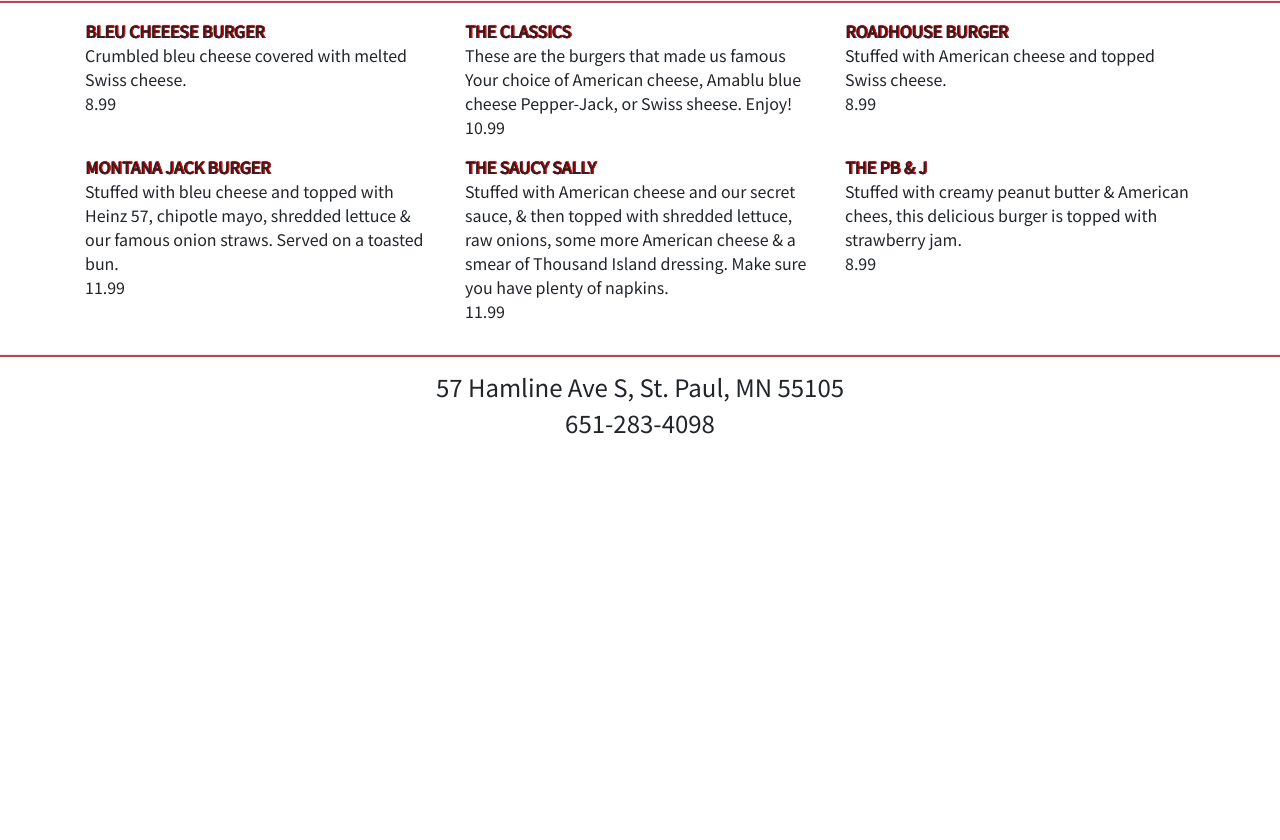
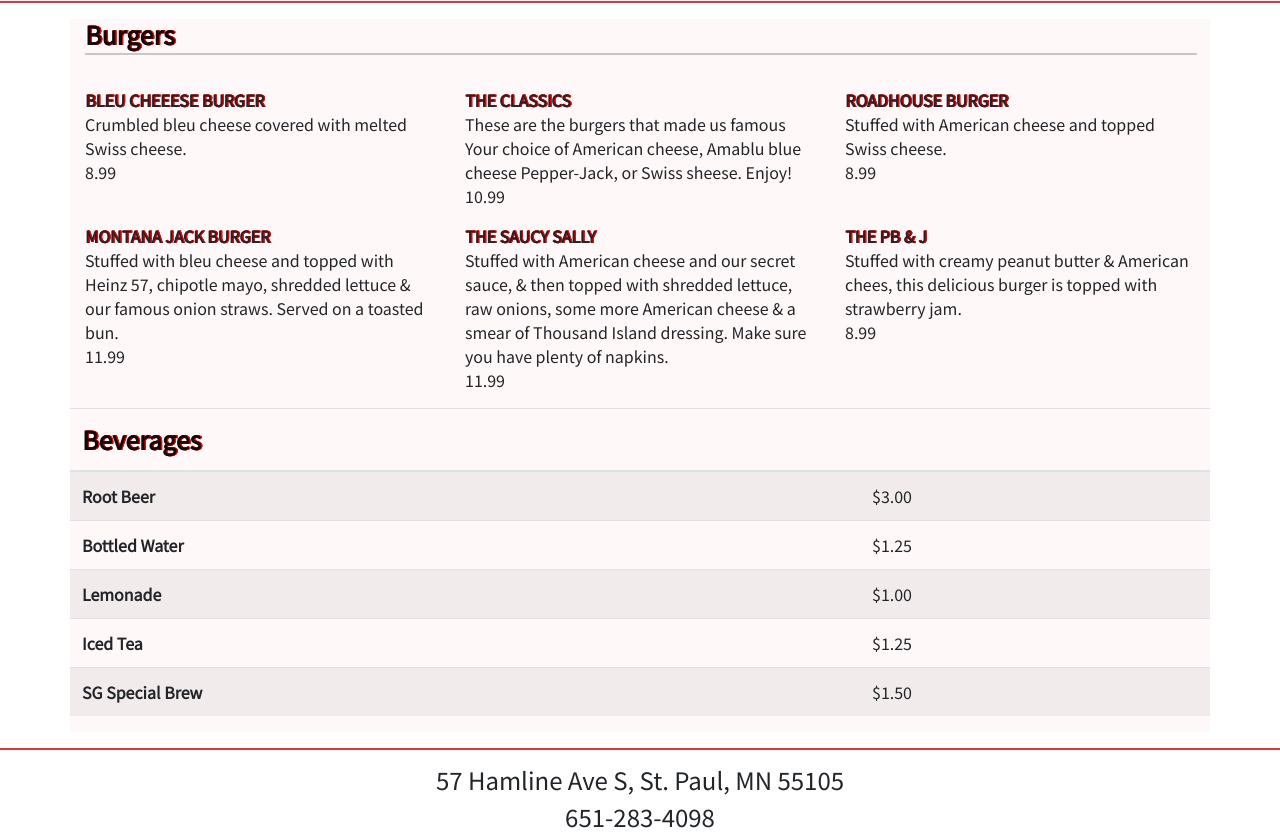
Before and after one commit to SeriousE2/restaurant_site, a plain HTML site: page menu.html in a window 1280 px wide. Shown: the part 177-1017 px from the top of the page. Before the commit the page ends 800 px from the top, so only its background shows below. Drawn offline with nearby package versions, Linux system fonts and the light colour scheme.

Commit message:
second commit

```diff
--- a/menu.html
+++ b/menu.html
@@ -17,6 +17,9 @@
 </head>
 
 <body>
+  <noscript>
+    <h1 class="display-5">Please enable Javascript on your browser for optimal use.</h1>
+  </noscript>
   <section id="header" class="jumbotron p-0 pb-3 mb-1">
 
     <h1 id="headerText" class="display-2 text-center text-white"> The Burger Factory</h1>
@@ -37,47 +40,129 @@
   </ul>
   <hr class="mt-1 border border-danger">
 
-  <section class="container">
+  <section id="menuBackGround" class="container">
+    <h3 class="drinkHeader mb-1">Burgers</h3>
+    <hr id="underLine" class="mt-1">
     <div class="row">
       <div class="col-md-12 align-items-center">
 
         <div class="row">
-
           <div class="col-md-4 col-sm-6">
             <div class="thumbnail">
-                              <p><span class="foodHeader">BLEU CHEEESE BURGER</span><br/> Crumbled bleu cheese covered with melted Swiss cheese. <br/> 8.99</p>
+              <p><span class="foodHeader">BLEU CHEEESE BURGER</span><br /> Crumbled bleu cheese covered with melted
+                Swiss cheese. <br /> 8.99</p>
             </div>
           </div>
           <div class="col-md-4 col-sm-6">
             <div class="thumbnail">
 
-                              <p><span class="foodHeader">THE CLASSICS</span><br/> These are the burgers that made us famous Your choice of American cheese, Amablu blue cheese Pepper-Jack, or Swiss sheese. Enjoy! <br/> 10.99</p>
+              <p><span class="foodHeader">THE CLASSICS</span><br /> These are the burgers that made us famous Your
+                choice of American cheese, Amablu blue cheese Pepper-Jack, or Swiss sheese. Enjoy! <br /> 10.99</p>
             </div>
           </div>
           <div class="col-md-4 col-sm-6">
             <div class="thumbnail">
-                              <p><span class="foodHeader">ROADHOUSE BURGER</span><br/>Stuffed with American cheese and topped Swiss cheese. <br/> 8.99</p>
+              <p><span class="foodHeader">ROADHOUSE BURGER</span><br />Stuffed with American cheese and topped Swiss
+                cheese. <br /> 8.99</p>
             </div>
           </div>
           <div class="col-md-4 col-sm-6">
             <div class="thumbnail">
-                              <p><span class="foodHeader">MONTANA JACK BURGER</span><br/>Stuffed with bleu cheese and topped with Heinz 57, chipotle mayo, shredded lettuce & our famous onion straws. Served on a toasted bun. <br/> 11.99</p>
+              <p><span class="foodHeader">MONTANA JACK BURGER</span><br />Stuffed with bleu cheese and topped with Heinz
+                57, chipotle mayo, shredded lettuce & our famous onion straws. Served on a toasted bun. <br /> 11.99</p>
             </div>
           </div>
           <div class="col-md-4 col-sm-6">
             <div class="thumbnail">
-                              <p><span class="foodHeader">THE SAUCY SALLY</span><br/>Stuffed with American cheese and our secret sauce, & then topped with shredded lettuce, raw onions, some more American cheese & a smear of Thousand Island dressing. Make sure you have plenty of napkins.<br/> 11.99</p>
+              <p><span class="foodHeader">THE SAUCY SALLY</span><br />Stuffed with American cheese and our secret sauce,
+                & then topped with shredded lettuce, raw onions, some more American cheese & a smear of Thousand Island
+                dressing. Make sure you have plenty of napkins.<br /> 11.99</p>
             </div>
           </div>
           <div class="col-md-4 col-sm-6">
             <div class="thumbnail">
-                              <p><span class="foodHeader">THE PB & J</span><br/>Stuffed with creamy peanut butter & American chees, this delicious burger is topped with strawberry jam. <br/>8.99</p>
+              <p><span class="foodHeader">THE PB & J</span><br />Stuffed with creamy peanut butter & American chees,
+                this delicious burger is topped with strawberry jam. <br />8.99</p>
             </div>
           </div>
+
+          <!--Drink Menu Section-->
+
+
+
+          <table class="table table-striped">
+            <thead>
+              <tr>
+                <th class="drinkHeader scope=" col">Beverages</th>
+                <th scope="col"></th>
+
+
+              </tr>
+            </thead>
+            <tbody>
+              <tr>
+                <th scope="row">Root Beer</th>
+                <td>$3.00</td>
+
+
+              </tr>
+              <tr>
+                <th scope="row">Bottled Water</th>
+                <td>$1.25</td>
+
+
+              </tr>
+              <tr>
+                <th scope="row">Lemonade</th>
+                <td>$1.00</td>
+
+
+              </tr>
+              <tr>
+                <th scope="row">Iced Tea</th>
+                <td>$1.25</td>
+
+
+              </tr>
+              <tr>
+                <th scope="row">SG Special Brew</th>
+                <td>$1.50</td>
+
+
+              </tr>
+            </tbody>
+          </table>
+
+        </div>
+
 
       </div>
     </div>
   </section>
+
+
+
+  <!--Additional Drink Menu-->
+  <!-- <section class="container">
+
+      <div class="row">
+
+            <div class="col-lg-2 col-md-2 col-sm-4 col-xs-6"><p><span class="foodHeader">Drink of the Month</span><br/>SG Special Brew<br/>2.99</p></div>
+            <div class="col-lg-2 col-md-2 col-sm-4 col-xs-6"><p><span class="foodHeader">On Tap</span><br/>Angry Orchard<br/>4.99</p></div>
+            <div class="col-lg-2 col-md-2 col-sm-4 col-xs-6"><p><span class="foodHeader">On Tap</span><br/>Blue Moon<br/>3.99</p></div>
+            <div class="col-lg-2 col-md-2 col-sm-4 col-xs-6"><p><span class="foodHeader">On Tap</span><br/>Golden Road Seasonal<br/>2.99</p></div>
+            <div class="col-lg-2 col-md-2 col-sm-4 col-xs-6"><p><span class="foodHeader">On Tap</span><br/>Michelob Golden Draft Light Regular<br/>4.99</p></div>
+            <div class="col-lg-2 col-md-2 col-sm-4 col-xs-6"><p><span class="foodHeader">On Tap</span><br/>Summit EPA<br/>3.99</p></div>
+
+            <div class="col-lg-2 col-md-2 col-sm-4 col-xs-6"><p><span class="foodHeader">Bottles/Cans</span><br/>Budweiser<br/>2.99</p></div>
+            <div class="col-lg-2 col-md-2 col-sm-4 col-xs-6"><p><span class="foodHeader">Bottles/Cans</span><br/>Coors Light<br/>1.99</p></div>
+            <div class="col-lg-2 col-md-2 col-sm-4 col-xs-6"><p><span class="foodHeader">Bottles/Cans</span><br/>Miller 64<br/>3.99</p></div>
+            <div class="col-lg-2 col-md-2 col-sm-4 col-xs-6"><p><span class="foodHeader">Bottles/Cans</span><br/>Michelob Ultra<br/>2.99</p></div>
+            <div class="col-lg-2 col-md-2 col-sm-4 col-xs-6"><p><span class="foodHeader">Bottles/Cans</span><br/>Miller Lite<br/>3.99</p></div>
+            <div class="col-lg-2 col-md-2 col-sm-4 col-xs-6"><p><span class="foodHeader">Bottles/Cans</span><br/>Bud Light<br/>2.99</p></div>
+
+        </div>
+  </section> -->
 
 
 
--- a/script.js
+++ b/script.js
@@ -1,4 +1,3 @@
-alert("Please enable Javascript on your browser for optimal use.")
 var addInfo = document.getElementById("formTextArea");
 var radioBtns = document.getElementsByName("gridRadios");
 var checkBoxValid = document.getElementsByName("checkbox");
--- a/style.css
+++ b/style.css
@@ -32,6 +32,34 @@ body {
     text-shadow: 2px 0 red, 2px 0 red, 2px 0 red, 2px 0 red;
 
 }
+.dottedHr {
+    border: 1px dashed red;
+    width: 98%;
+    margin: auto;
+    margin-top: 0%;
+    margin-bottom: 2%;
+}
+
+.drinkHeader {
+    font-weight: bold;
+    text-shadow: 1px 0 red, 1px 0 red, 1px 0 red, 1px 0 red;
+    font-size: 25px;
+    color: rgb(12, 11, 11);
+}
+
+#underLine {
+
+        border: 1px solid rgb(199, 199, 199);
+        width: 100%;
+        margin: auto;
+        margin-top: 5%;
+        margin-bottom: 3%;
+
+}
+
+#menuBackGround {
+    background-color: rgb(255, 248, 248);
+}
 /* Media Queries */
 /* @media only screen and (max-width:1199px) {
 
```
Also changed, not shown: contact.html (+1 -0 lines), index.html (+2 -0 lines), 1 other file. Lines whose indentation alone changed are shown as unchanged.
